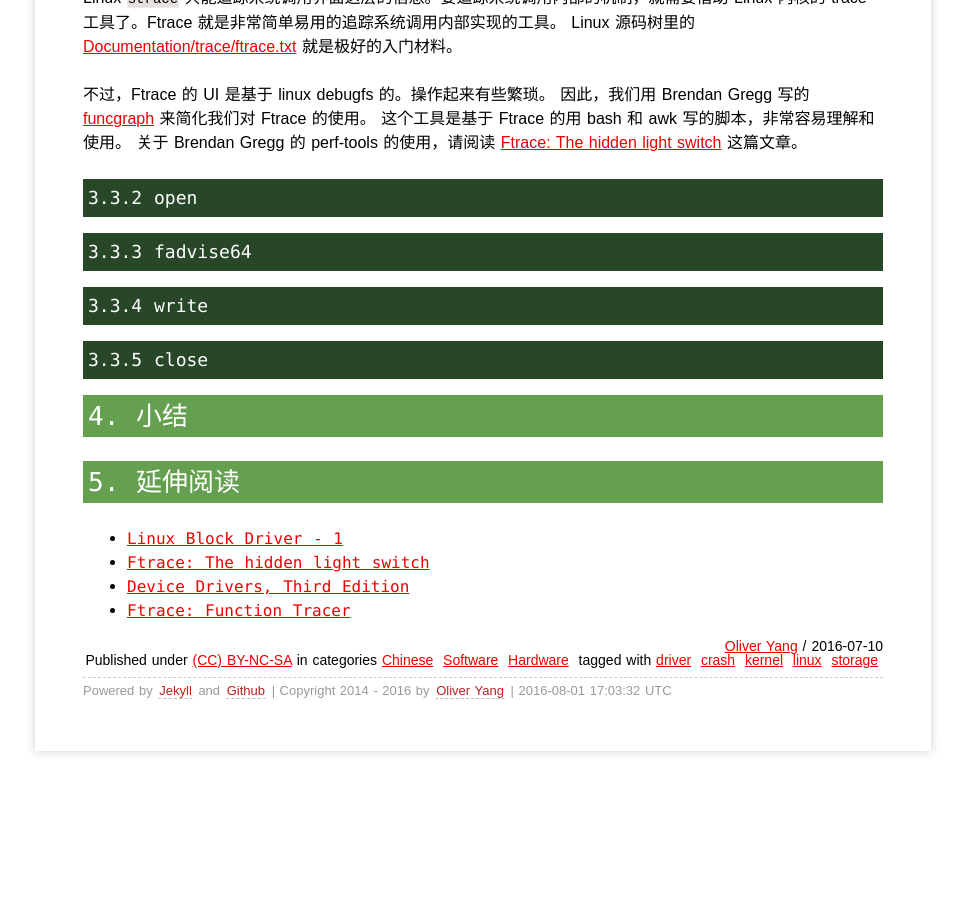
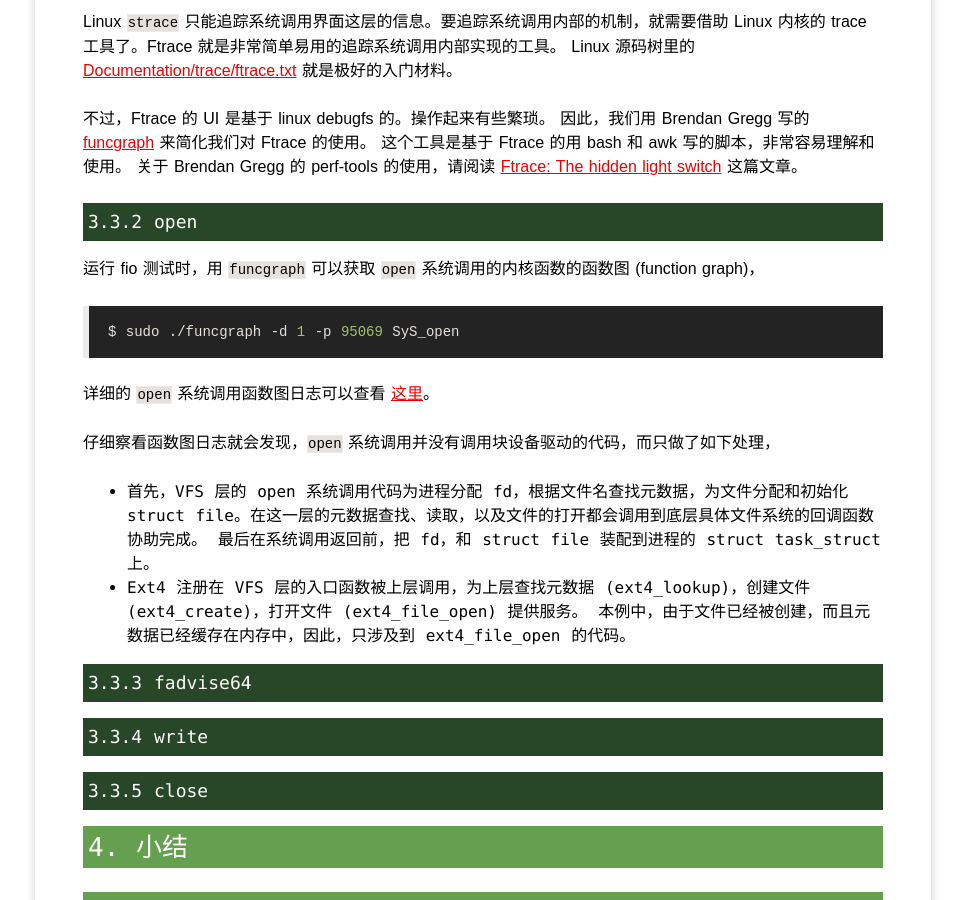
Before and after one commit to yangoliver/yangoliver.github.io, a Jekyll site: the page built from _posts/2016/2016-07-10-linux-block-driver-basic-2.md, in a window 1280 px wide and 900 px high, scrolled down 4806 px. Shown: the whole window, without its empty margins (157-1122 px from the left). Built offline with Jekyll 4.4.1, drawn with Linux system fonts in a browser that asks for light colours; comment, search, counter and statistics services are not loaded; before the commit the page ends 5605 px from its top, so only the background shows below that; some of the changed text lies outside the part shown.

Commit message:
draft: description for file open

```diff
--- a/_posts/2016/2016-07-10-linux-block-driver-basic-2.md
+++ b/_posts/2016/2016-07-10-linux-block-driver-basic-2.md
@@ -151,6 +151,7 @@ tags: [driver, crash, kernel, linux, storage]
 
 另外，根据 `strace` 日志的系统调用时间和调用次数的总结，我们可以得出如下结论，
 
+- 系统调用 `open`，`write` 和 `close` 的开销非常小，只有几微秒。
 - 测试中 `write` 调用次数最多，虽然单次 `write` 只有几微妙，但积累总时间最高。
 - 测试中 `fadvise64` 调用次数比 `write` 少，但 `POSIX_FADV_DONTNEED` 带来的 flush page cache 的操作可以达到几百微秒。
 
@@ -181,6 +182,19 @@ Linux 源码树里的 [Documentation/trace/ftrace.txt](https://github.com/torval
 
 #### 3.3.2 open
 
+运行 fio 测试时，用 `funcgraph` 可以获取 `open` 系统调用的内核函数的函数图 (function graph)，
+
+	$ sudo ./funcgraph -d 1 -p 95069 SyS_open
+
+详细的 `open` 系统调用函数图日志可以查看 [这里](https://github.com/yangoliver/lktm/blob/master/drivers/block/sampleblk/labs/lab1/funcgraph_open_fs_seq_write_sync_001.log)。
+
+仔细察看函数图日志就会发现，`open` 系统调用并没有调用块设备驱动的代码，而只做了如下处理，
+
+- 首先，VFS 层的 `open` 系统调用代码为进程分配 fd，根据文件名查找元数据，为文件分配和初始化 `struct file`。在这一层的元数据查找、读取，以及文件的打开都会调用到底层具体文件系统的回调函数协助完成。
+  最后在系统调用返回前，把 fd，和 `struct file` 装配到进程的 `struct task_struct` 上。
+- Ext4 注册在 VFS 层的入口函数被上层调用，为上层查找元数据 (ext4_lookup)，创建文件 (ext4_create)，打开文件 (ext4_file_open) 提供服务。
+  本例中，由于文件已经被创建，而且元数据已经缓存在内存中，因此，只涉及到 ext4_file_open 的代码。
+
 #### 3.3.3 fadvise64
 
 #### 3.3.4 write
```
